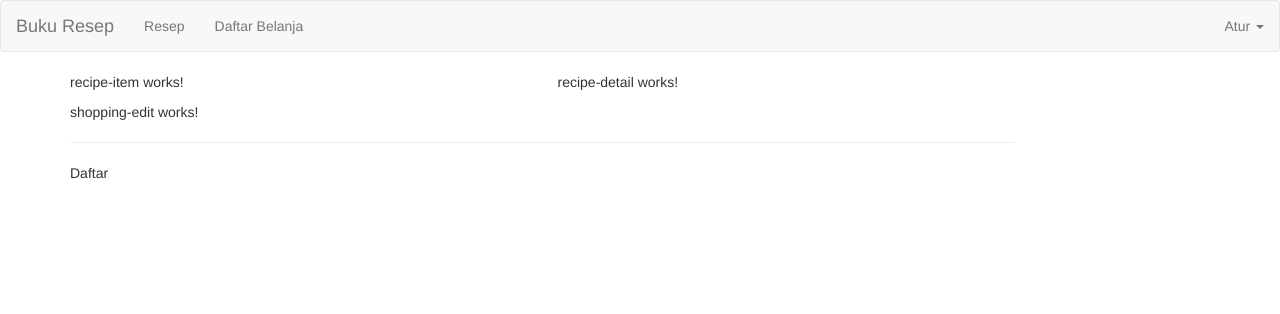
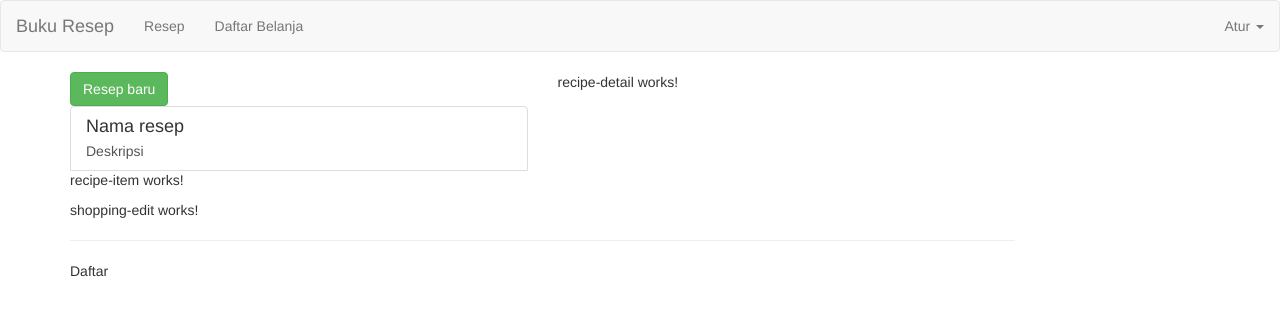
Before and after one commit to nicodemus-maurits/angular-shoplist, an Angular app: page / in a window 1280 px wide. Shown: the top 314 px of the page. Built offline with nearby package versions, Linux system fonts and the light colour scheme.

Commit message:
Buat design app-recipe-item

```diff
--- a/src/app/recipes/recipe-list/recipe-list.component.html
+++ b/src/app/recipes/recipe-list/recipe-list.component.html
@@ -1 +1,20 @@
-<app-recipe-item></app-recipe-item>
+<div class="row">
+  <div class="col-xs-12">
+    <button class="btn btn-success">Resep baru</button>
+  </div>
+</div>
+
+<div class="row">
+  <div class="col-xs-12">
+    <a href="#" class="list-group-item clearfix">
+      <div class="pull-left">
+        <h4 class="list-group-item-heading">Nama resep</h4>
+        <p class="list-group-item-text">Deskripsi</p>
+      </div>
+      <span class="pull-right">
+        <img src="" alt="" class="img-responsive" style="max-height: 50px;">
+      </span>
+    </a>
+    <app-recipe-item></app-recipe-item>
+  </div>
+</div>
```
